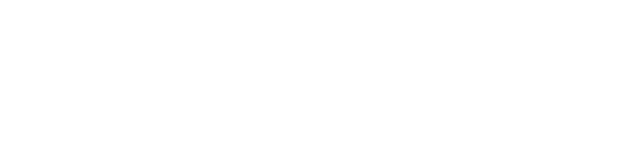
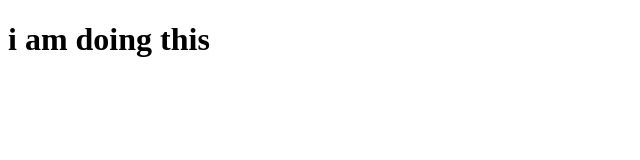
Before and after one commit to langstonBS/lab00, a plain HTML site: page index.html in a window 1280 px wide. Shown: the whole page, without its empty margins (0-640 px from the left). Drawn offline with Linux system fonts and the light colour scheme.

Commit message:
commitging it

```diff
--- a/index.html
+++ b/index.html
@@ -6,9 +6,9 @@
     <meta name="viewport" content="width=device-width, initial-scale=1.0">
     <meta http-equiv="X-UA-Compatible" content="ie=edge">
     <link rel="stylesheet" href="style.css">
-    <title>Document</title>
+    <title>langston is here </title>
 </head>
-
+<h1>i am doing this</h1>
 <body>
 
     <script type="module" src="app.js"></script>
```
